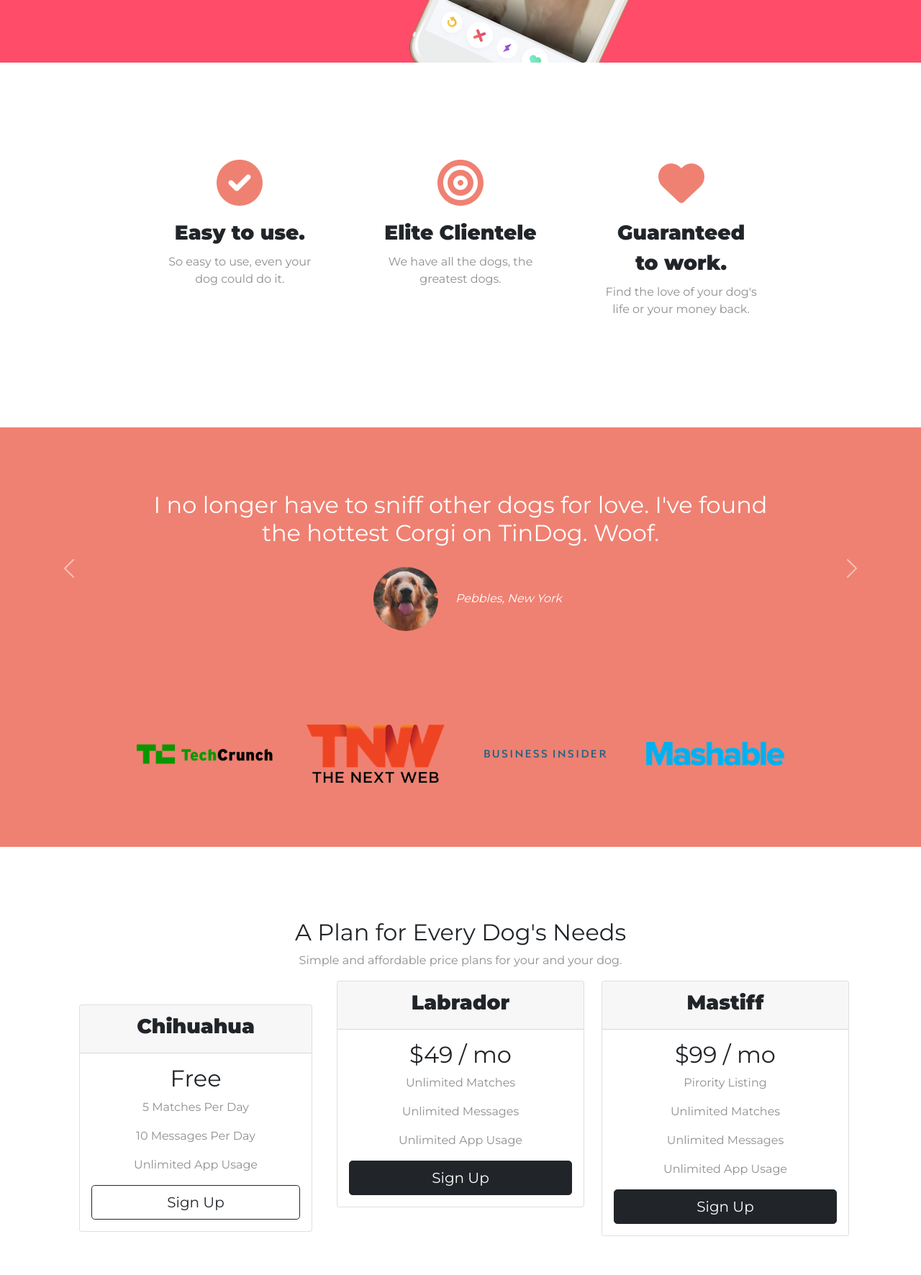
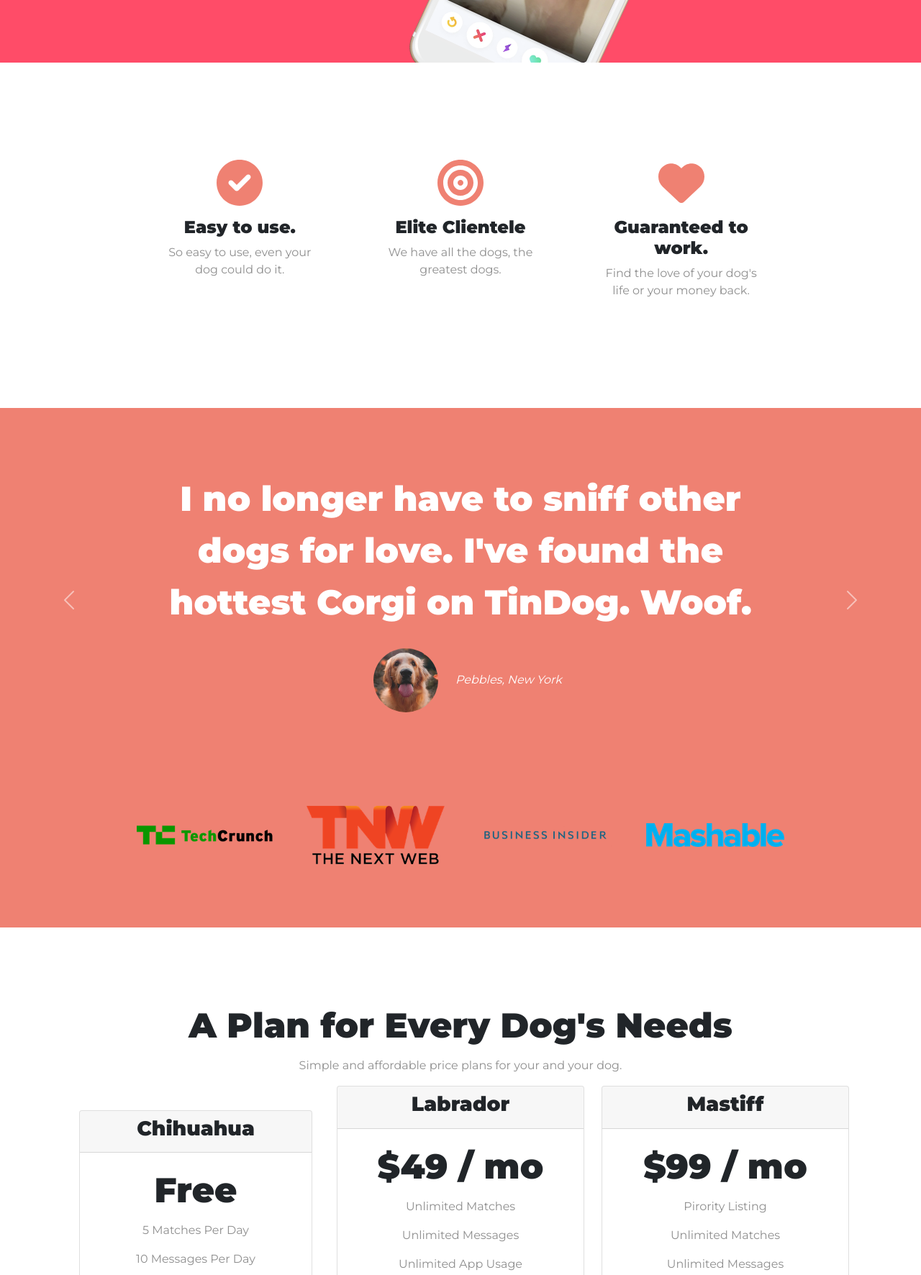
Before and after one commit to svndor/tingdog, a plain HTML site: page index.html in a window 1280 px wide. Shown: the part 535-2307 px from the top of the page at 72% size. Drawn offline with nearby package versions, Linux system fonts and the light colour scheme.

Commit message:
Refactor codes

```diff
--- a/css/styles.css
+++ b/css/styles.css
@@ -1,21 +1,12 @@
 
 body {
     font-family: 'Montserrat', sans-serif;
+    text-align: center;
 }
 
-h1
-
-h2 {
+h1, h2, h3, h4, h5, h6 {
     font-family: 'Montserrat', sans-serif;
     font-weight: bold;
-    font-size: 3rem;
-    line-height: 1.5;
-}
-
-h3 {
-    font-family: 'Montserrat', sans-serif;
-    font-weight: bold;
-    line-height: 1.5;
 }
 
 p {
@@ -29,13 +20,15 @@ p {
     line-height: 1.5;
 }
 
-#title {
-    background-color: #FF4C68;
-    color: #FFFFFF;
+.section-heading {
+    font-size: 3rem;
+    line-height: 1.5;
 }
 
+/* Containers */
+
 .container-fluid {
-    padding: 3% 15% 7%;
+    padding: 7% 15%;
 }
 
 /* Navigation Bar */
@@ -65,6 +58,18 @@ p {
     margin: 5% 3% 5% 0;
 }
 
+/* Title Section */
+
+#title {
+    background-color: #FF4C68;
+    color: #FFFFFF;
+    text-align: left;
+}
+
+#title .container-fluid {
+    padding: 3% 15% 7%;
+}
+
 /* Title Image */
 
 .title-image {
@@ -73,19 +78,20 @@ p {
     position: absolute;
     right: 30;
     /* or position: relative; */
-
 }
 
 /* Features Section */
 
 #features {
-    padding:  7% 15%;
     background-color: #FFFFFF;
     position: relative;
 }
 
+.feature-title {
+    font-size: 1.5rem;
+}
+
 .feature-box {
-    text-align: center;
     padding: 5%;
 }
 
@@ -100,9 +106,13 @@ p {
 /* Testimonial Section */
 
 #testimonials {
-    text-align: center;
     background-color: #EF8172;
     color: #FFFFFF;
+}
+
+.testimonial-text {
+    font-size: 3rem;
+    line-height: 1.5;
 }
 
 .testimonial-image {
@@ -111,13 +121,8 @@ p {
     margin: 20px;
 }
 
-.carousel-item {
-    padding: 7% 15%;
-}
-
 #press {
     background-color: #EF8172;
-    text-align: center;
     padding-bottom: 3%;
 }
 
@@ -130,7 +135,11 @@ p {
 
 #pricing {
     padding: 100px;
-    text-align: center;
+}
+
+.price-text {
+    font-size: 3rem;
+    line-height: 1.5;
 }
 
 .pricing-column {
@@ -142,15 +151,12 @@ p {
 #cta {
     background-color: #FF4C68;
     color: #FFFFFF;
-    text-align: center;
-    padding: 7% 15%;
 }
 
-.cta-heading {
-    font-family: 'Montserrat', sans-serif;
-    font-weight: 900;
-    font-size: 3.5rem;
-    line-height: 1.5;
+/* Footer Section */
+
+.social-icon {
+    margin: 20px 10px;
 }
 
 @media (max-width: 1028px){
@@ -165,13 +171,3 @@ p {
         transform: rotate(0);
     }
 }
-
-#footer {
-    background-color: #FFFFFF;
-    padding: 7% 15%;
-    text-align: center;
-}
-
-.social-icon {
-    margin: 20px 10px;
-}
--- a/index.html
+++ b/index.html
@@ -72,31 +72,34 @@
 
   <section id="features">
 
+  <div class="container-fluid">
+
   <div class="row">
 
     <div class="feature-box col-lg-4">
 
     <i class="icon fa-solid fa-circle-check fa-4x"></i>
-    <h3>Easy to use.</h3>
+    <h3 class="feature-title">Easy to use.</h3>
     <p>So easy to use, even your dog could do it.</p>
     </div>
 
     <div class="feature-box col-lg-4">
 
     <i class="icon fa-solid fa-bullseye fa-4x"></i>
-    <h3>Elite Clientele</h3>
+    <h3 class="feature-title">Elite Clientele</h3>
     <p>We have all the dogs, the greatest dogs.</p>
     </div>
 
     <div class="feature-box col-lg-4">
 
     <i class="icon fa-solid fa-heart fa-4x"></i>
-    <h3>Guaranteed to work.</h3>
+    <h3 class="feature-title">Guaranteed to work.</h3>
     <p>Find the love of your dog's life or your money back.</p>
     </div>
 
   </div>
 
+  </div>
   </section>
 
 
@@ -106,12 +109,12 @@
 
     <div id="testimonial-carousel" class="carousel slide" data-bs-ride="false">
       <div class="carousel-inner">
-        <div class="carousel-item active">
-          <h2>I no longer have to sniff other dogs for love. I've found the hottest Corgi on TinDog. Woof.</h2>
+        <div class="carousel-item active container-fluid">
+          <h2 class="testimonial-text">I no longer have to sniff other dogs for love. I've found the hottest Corgi on TinDog. Woof.</h2>
           <img class="testimonial-image" src="images/dog-img.jpg" alt="dog-profile">
           <em>Pebbles, New York</em>
         </div>
-        <div class="carousel-item">
+        <div class="carousel-item container-fluid">
           <h2 class="testimonial-text">My dog used to be so lonely, but with TinDog's help, they've found the love of their life. I think.</h2>
           <img class="testimonial-image" src="images/lady-img.jpg" alt="lady-profile">
           <em>Beverly, Illinois</em>
@@ -145,7 +148,7 @@
 
   <section id="pricing">
 
-    <h2>A Plan for Every Dog's Needs</h2>
+    <h2 class="section-heading">A Plan for Every Dog's Needs</h2>
     <p>Simple and affordable price plans for your and your dog.</p>
 
     <div class="row">
@@ -157,7 +160,7 @@
           <h3>Chihuahua</h3>
         </div>
         <div class="card-body">
-          <h2>Free</h2>
+          <h2 class="price-text">Free</h2>
           <p>5 Matches Per Day</p>
           <p>10 Messages Per Day</p>
           <p>Unlimited App Usage</p>
@@ -173,7 +176,7 @@
           <h3>Labrador</h3>
         </div>
         <div class="card-body">
-          <h2>$49 / mo</h2>
+          <h2 class="price-text">$49 / mo</h2>
           <p>Unlimited Matches</p>
           <p>Unlimited Messages</p>
           <p>Unlimited App Usage</p>
@@ -188,7 +191,7 @@
           <h3>Mastiff</h3>
         </div>
         <div class="card-body">
-          <h2>$99 / mo</h2>
+          <h2 class="price-text">$99 / mo</h2>
           <p>Pirority Listing</p>
           <p>Unlimited Matches</p>
           <p>Unlimited Messages</p>
@@ -207,22 +210,29 @@
 
   <section id="cta">
 
-    <h3 class="cta-heading">Find the True Love of Your Dog's Life Today.</h3>
+  <div class="container-fluid">
+
+    <h3 class="big-heading">Find the True Love of Your Dog's Life Today.</h3>
     <button class="download-button btn btn-dark btn-lg download-button" type="button"><i class="fa-brands fa-apple"></i> Download</button>
     <button class="download-button btn btn-light btn-lg" type="button"><i class="fa-brands fa-google-play"></i> Download</button>
 
+  </div>
   </section>
 
 
   <!-- Footer -->
 
   <footer id="footer">
+
+    <div class="container-fluid">
+
     <i class="social-icon fa-brands fa-facebook-f"></i>
     <i class="social-icon fa-brands fa-twitter"></i>
     <i class="social-icon fa-brands fa-instagram"></i>
     <i class="social-icon fa-solid fa-envelope"></i>
     <p>© Copyright TinDog</p>
 
+  </div>
   </footer>
 
 
```
